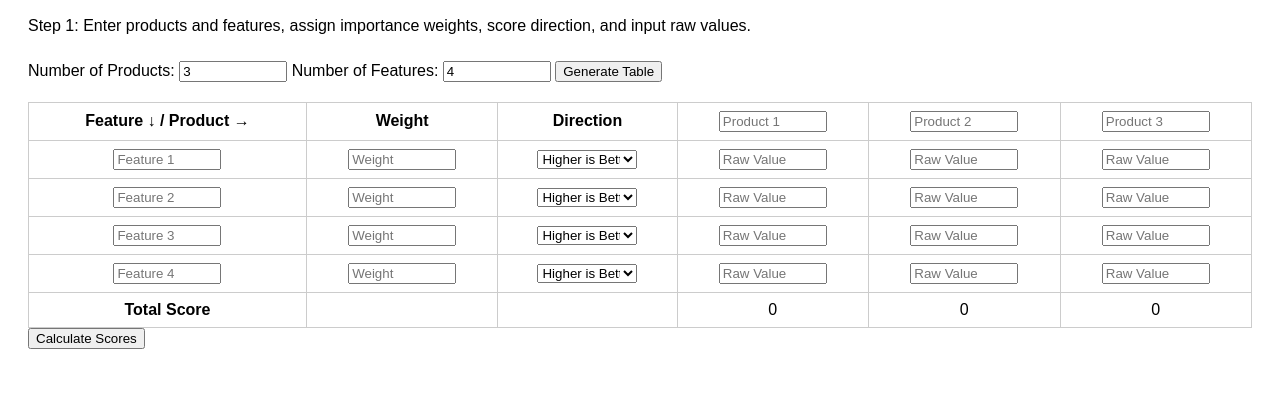
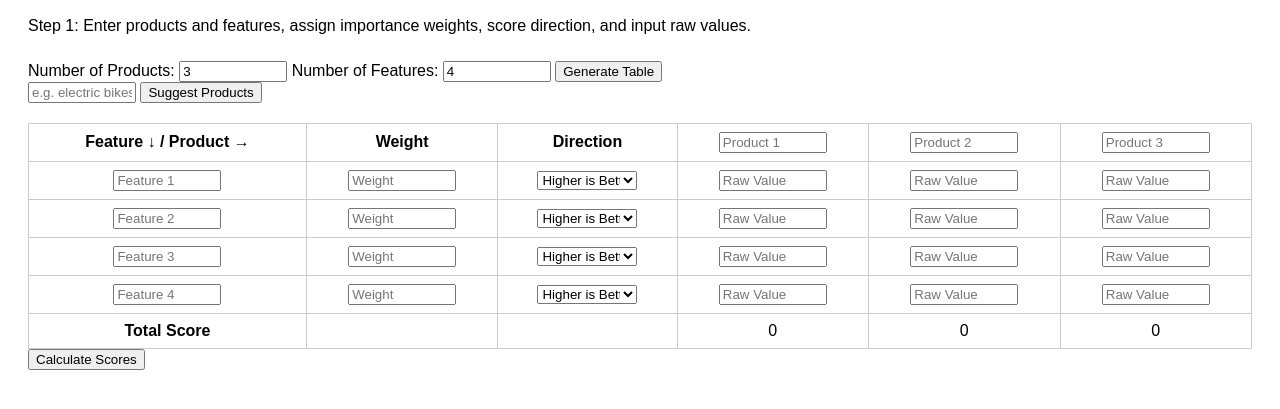
Before and after one commit to Dunniverse/What2buy, a plain HTML site: page index.html in a window 1280 px wide. Shown: the part 79-488 px from the top of the page. Drawn offline with Linux system fonts and the light colour scheme.

Commit message:
Update index.html
added suggestion box

```diff
--- a/index.html
+++ b/index.html
@@ -19,6 +19,11 @@
   <label>Number of Products: <input type="number" id="numProducts" value="3" min="1" max="10"></label>
   <label>Number of Features: <input type="number" id="numFeatures" value="4" min="1" max="10"></label>
   <button id="generateBtn" onclick="generateTable()">Generate Table</button>
+
+<div>
+  <input type="text" id="categoryInput" placeholder="e.g. electric bikes">
+  <button onclick="getSuggestions()">Suggest Products</button>
+</div>
 
   <div id="tableContainer"></div>
 
```
